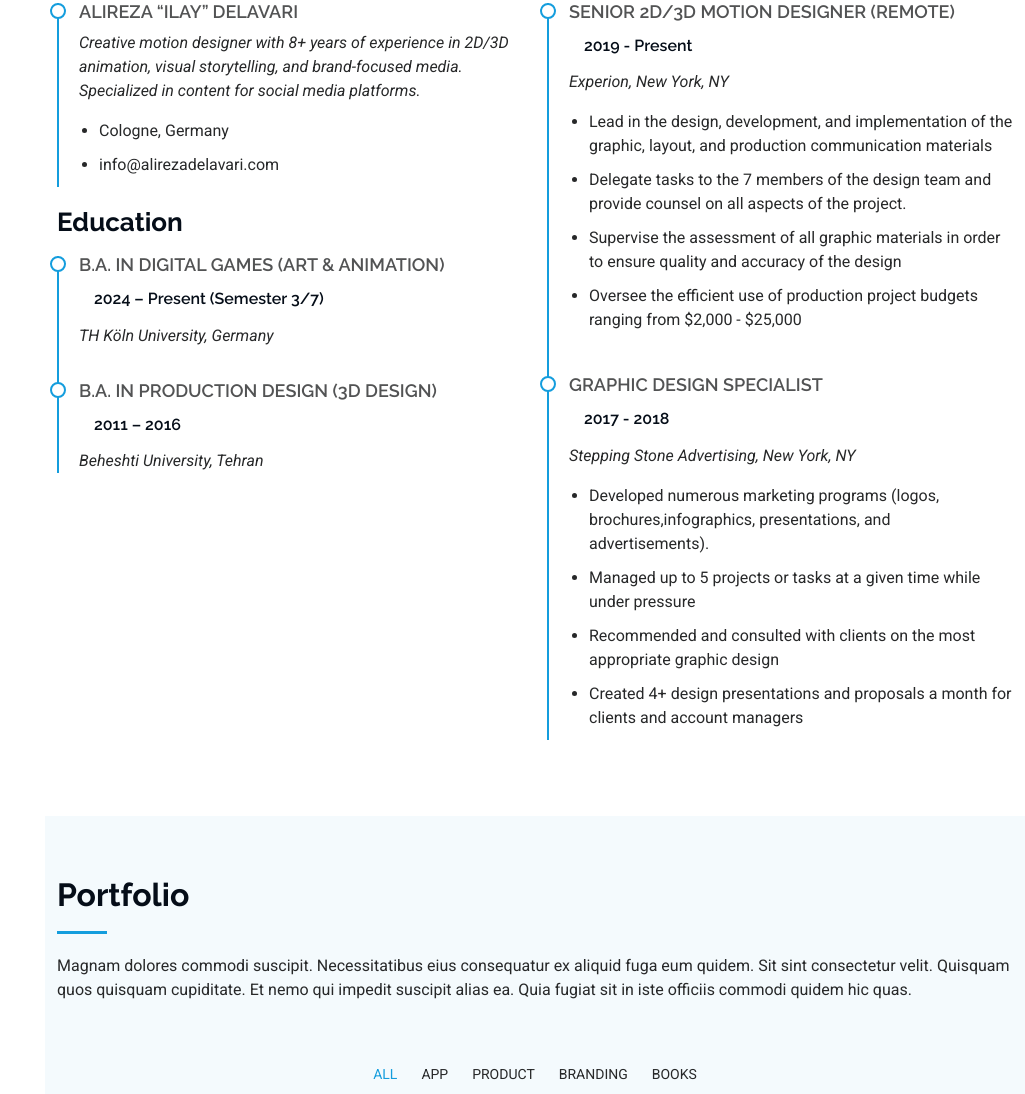
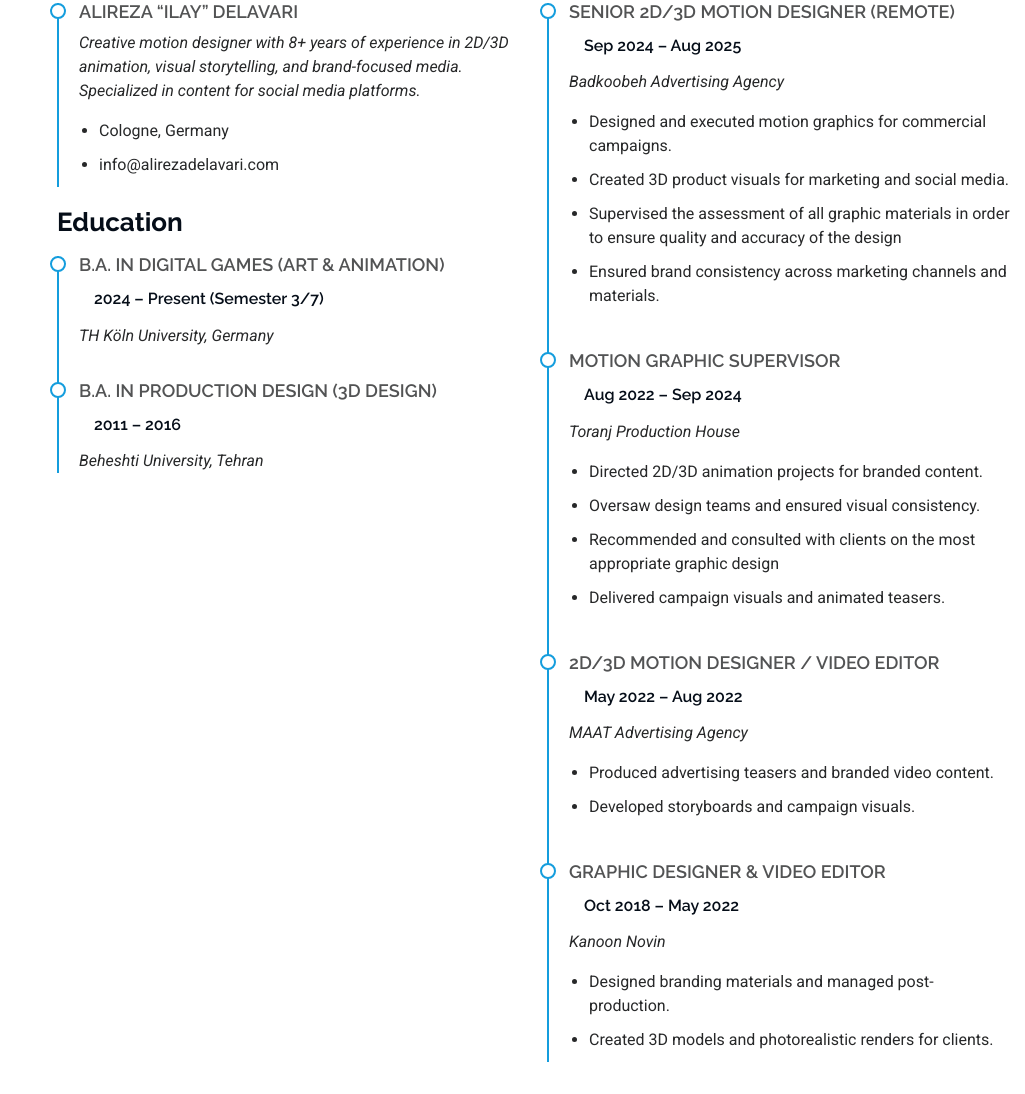
Before and after one commit to Alirezaportfolio/Alirezaportfolio.github.io, a plain HTML site: page index.html in a window 1280 px wide. Shown: the part 2786-3880 px from the top of the page, without its empty margins (255-1280 px from the left). Drawn offline with Linux system fonts and the light colour scheme.

Commit message:
Update index.html

```diff
--- a/index.html
+++ b/index.html
@@ -330,27 +330,57 @@
             <h3 class="resume-title">Professional Experience</h3>
             <div class="resume-item">
               <h4>Senior 2D/3D Motion Designer (Remote)</h4>
-              <h5>2019 - Present</h5>
-              <p><em>Experion, New York, NY </em></p>
+              <h5>Sep 2024 – Aug 2025</h5>
+              <p><em>Badkoobeh Advertising Agency </em></p>
               <ul>
-                <li>Lead in the design, development, and implementation of the graphic, layout, and production communication materials</li>
-                <li>Delegate tasks to the 7 members of the design team and provide counsel on all aspects of the project. </li>
-                <li>Supervise the assessment of all graphic materials in order to ensure quality and accuracy of the design</li>
-                <li>Oversee the efficient use of production project budgets ranging from $2,000 - $25,000</li>
+                <li>Designed and executed motion graphics for commercial campaigns.</li>
+                <li>Created 3D product visuals for marketing and social media. </li>
+                <li>Supervised the assessment of all graphic materials in order to ensure quality and accuracy of the design</li>
+                <li>Ensured brand consistency across marketing channels and materials.</li>
               </ul>
             </div><!-- Edn Resume Item -->
 
             <div class="resume-item">
-              <h4>Graphic design specialist</h4>
-              <h5>2017 - 2018</h5>
-              <p><em>Stepping Stone Advertising, New York, NY</em></p>
+              <h4>Motion Graphic Supervisor</h4>
+              <h5>Aug 2022 – Sep 2024</h5>
+              <p><em>Toranj Production House</em></p>
               <ul>
-                <li>Developed numerous marketing programs (logos, brochures,infographics, presentations, and advertisements).</li>
-                <li>Managed up to 5 projects or tasks at a given time while under pressure</li>
+                <li>Directed 2D/3D animation projects for branded content.</li>
+                <li>Oversaw design teams and ensured visual consistency.</li>
                 <li>Recommended and consulted with clients on the most appropriate graphic design</li>
-                <li>Created 4+ design presentations and proposals a month for clients and account managers</li>
+                <li>Delivered campaign visuals and animated teasers.</li>
               </ul>
             </div><!-- Edn Resume Item -->
+
+
+              <div class="resume-item">
+              <h4>2D/3D Motion Designer / Video Editor</h4>
+              <h5>May 2022 – Aug 2022</h5>
+              <p><em>MAAT Advertising Agency</em></p>
+              <ul>
+                <li>Produced advertising teasers and branded video content.</li>
+                <li>Developed storyboards and campaign visuals.</li>
+                              </ul>
+            </div><!-- Edn Resume Item -->
+
+
+             <div class="resume-item">
+              <h4>Graphic Designer & Video Editor</h4>
+              <h5>Oct 2018 – May 2022</h5>
+              <p><em>Kanoon Novin</em></p>
+              <ul>
+                <li>Designed branding materials and managed post-production.</li>
+                <li>Created 3D models and photorealistic renders for clients.</li>
+                              </ul>
+            </div><!-- Edn Resume Item -->
+
+
+
+
+
+
+
+
 
           </div>
 
```
